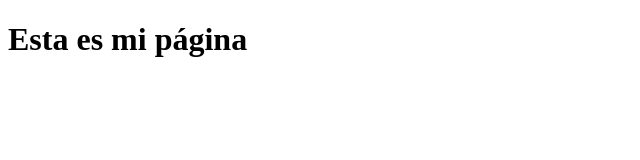
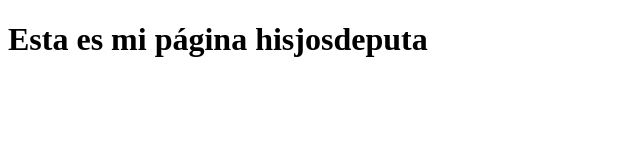
Before and after one commit to Alons24/PaginaAzure4, a plain HTML site: page index.html in a window 1280 px wide. Shown: the whole page, without its empty margins (0-640 px from the left). Drawn offline with Linux system fonts and the light colour scheme.

Commit message:
Update index.html

```diff
--- a/index.html
+++ b/index.html
@@ -6,6 +6,6 @@
     <title>Página Azure 4</title>
 </head>
 <body>
-    <h1>Esta es mi página</h1>
+    <h1>Esta es mi página hisjosdeputa</h1>
 </body>
 </html>
```
